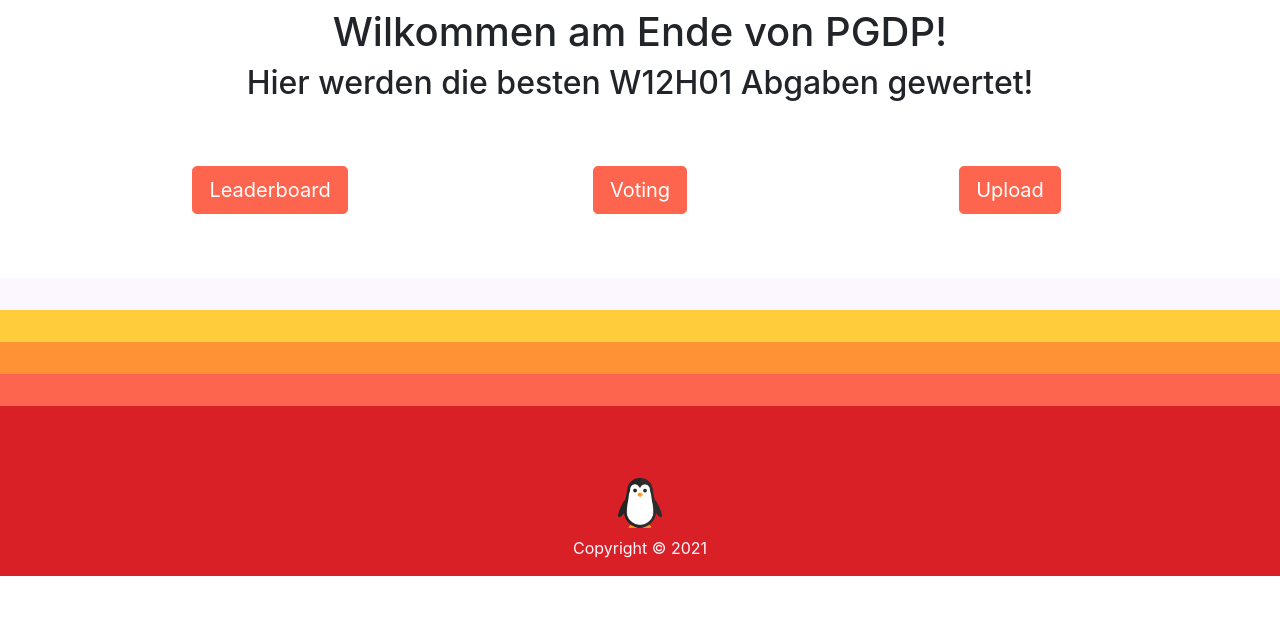
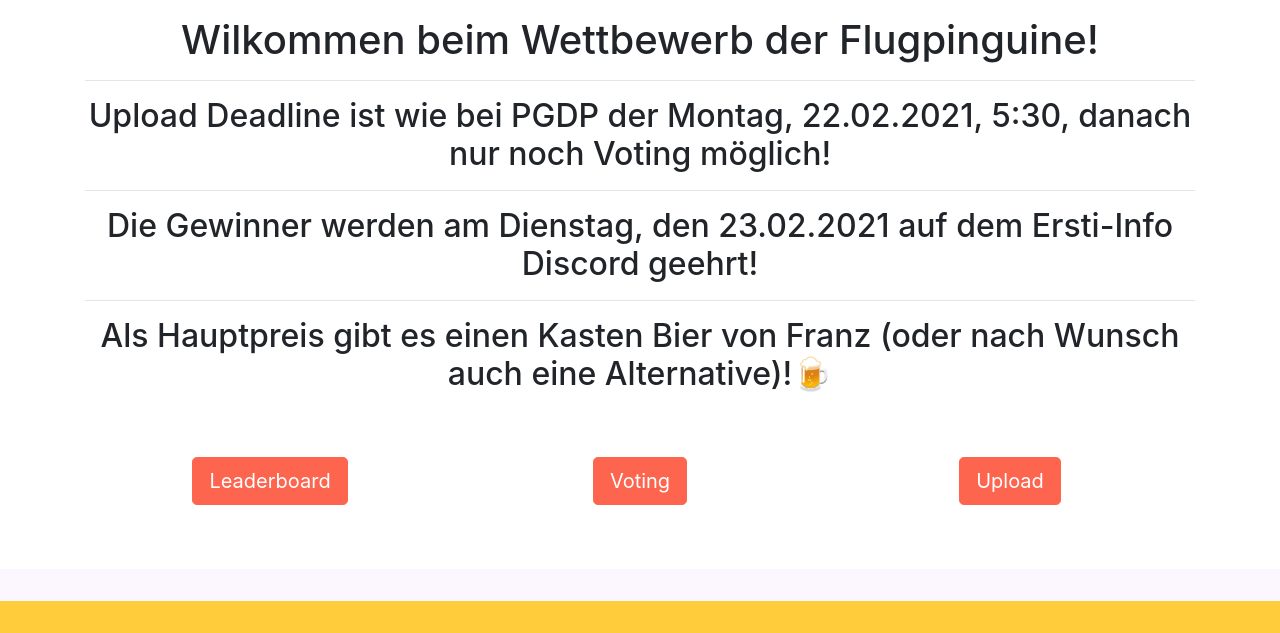
Before and after one commit to svardik/flugpinguine, a Flask app: page / in a window 1280 px wide. Shown: the part 76-709 px from the top of the page. Before the commit the page ends 652 px from the top, so only its background shows below. Run offline with Flask 2, Linux system fonts and the light colour scheme; some libraries are stand-ins or nearby versions.

Commit message:
text changed

```diff
--- a/templates/index.html
+++ b/templates/index.html
@@ -1,5 +1,5 @@
 {% extends 'headerfooter.html' %}
-{% block title %}Pinguine ausmalen!!!{% endblock %}
+{% block title %}Zeit für Pinguine ausmalen!{% endblock %}
 {% block content %}
 
 {% with messages = get_flashed_messages() %}
@@ -12,11 +12,14 @@
   {% endif %}
 {% endwith %}
 
-  <h1 class="my-2 text-center">
-    Wilkommen am Ende von PGDP!
-  </h1>
-  <h2 class="text-center">Hier werden die besten W12H01 Abgaben gewertet!</h2>
 
+  <h1 class="text-center my-3">Wilkommen beim Wettbewerb der Flugpinguine!</h1>
+  <hr>
+  <h2 class="text-center my-2">Upload Deadline ist wie bei PGDP der Montag, 22.02.2021, 5:30, danach nur noch Voting möglich!</h2>
+  <hr>
+  <h2 class="text-center my-2">Die Gewinner werden am Dienstag, den 23.02.2021 auf dem Ersti-Info Discord geehrt!</h2>
+  <hr>
+  <h2 class="text-center my-2">Als Hauptpreis gibt es einen Kasten Bier von Franz (oder nach Wunsch auch eine Alternative)!🍺</h2>
   <div class="my-5 text-center">
       <div class="container">
         <div class="row">
@@ -29,13 +32,8 @@
           <div class="col-sm">
             <a class="btn btn-primary btn-lg m-3" href="{{ url_for('views.upload') }}">Upload</a>
           </div>
-
         </div>
       </div>
-
-
-
-
   </div>
 
 {% endblock %}
--- a/templates/leaderboard.html
+++ b/templates/leaderboard.html
@@ -1,5 +1,5 @@
 {% extends 'headerfooter.html' %}
-{% block title %}Leaderboard???{% endblock %}
+{% block title %}Leaderboard{% endblock %}
 {% block content %}
 
 
--- a/templates/login.html
+++ b/templates/login.html
@@ -1,4 +1,4 @@
-{% extends 'headerfooter.html' %} {% block title %} Registration! {%
+{% extends 'headerfooter.html' %} {% block title %} Anmeldung {%
     endblock %} {% block content %}
     <div class="m-3">
       <h1 class="my-2">Melde dich an, um ein Bild hochzuladen oder zu voten:</h1>
--- a/templates/register.html
+++ b/templates/register.html
@@ -1,4 +1,4 @@
-{% extends 'headerfooter.html' %} {% block title %} Anmelden! {%
+{% extends 'headerfooter.html' %} {% block title %} Registrierung {%
     endblock %} {% block content %}
     <div class="m-3">
       <h1 class="my-2">Registriere dich an, um ein Bild hochzuladen oder zu voten:</h1>
--- a/templates/upload.html
+++ b/templates/upload.html
@@ -1,4 +1,4 @@
-{% extends 'headerfooter.html' %} {% block title %} Upload your picture {%
+{% extends 'headerfooter.html' %} {% block title %} Deine Flugpinguine hochladen {%
     endblock %} {% block content %}
     <div class="m-3 text-center">
         <h1 class="m-3">Lade dein Bild hoch:</h1>
```
